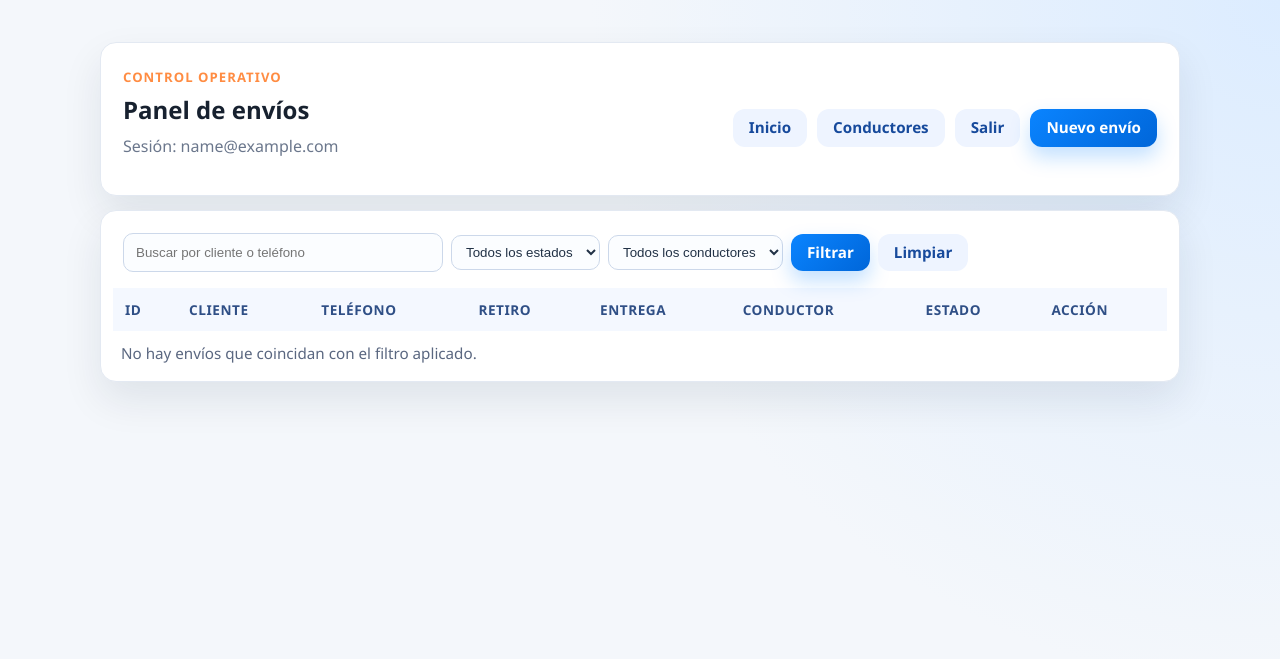
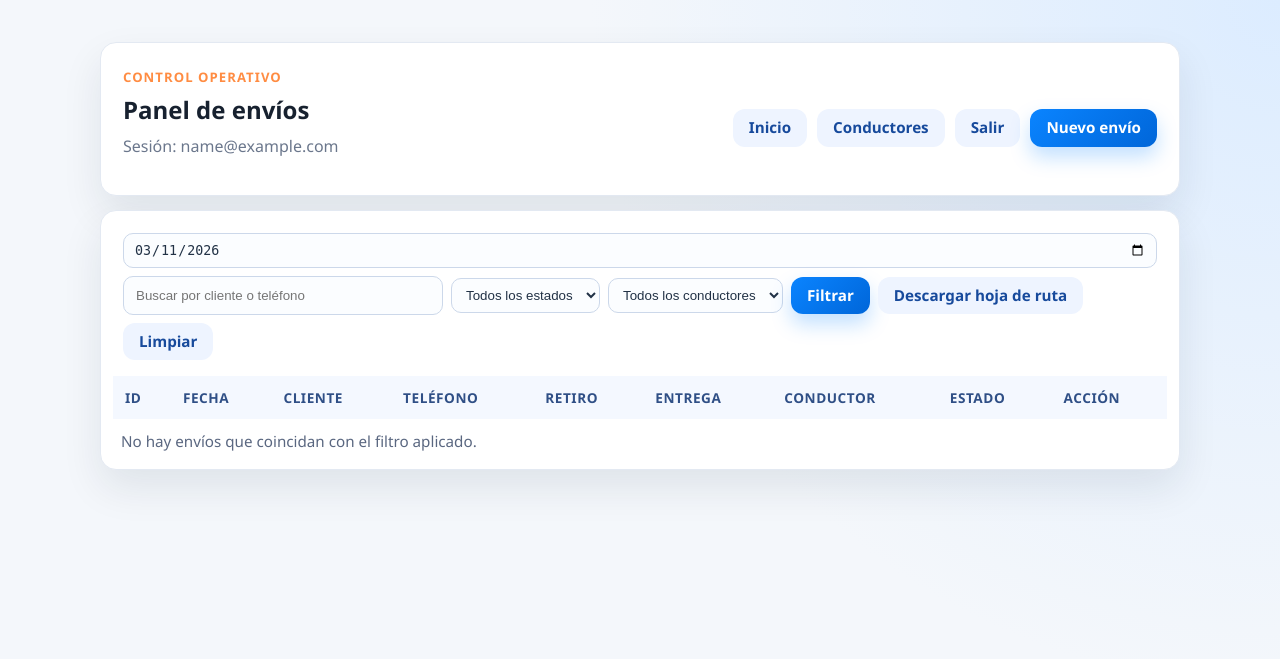
Before and after one commit to josemanuelweb/logistica_rutaexpress, a FastAPI app: page /dashboard in a window 1280 px wide. Shown: the top 659 px of the page. Run offline with FastAPI, Linux system fonts and the light colour scheme; the visitor is signed in with stand-in values (Sample User, id 1); data comes from the database, SQL or seed files in the repository; data that the repository does not hold is empty.

Commit message:
feat: add date filtering and csv route sheet export

```diff
--- a/main.py
+++ b/main.py
@@ -1,10 +1,13 @@
 import hashlib
 import hmac
+import io
 import os
 import sqlite3
+from csv import writer
+from datetime import date, datetime
 
 from fastapi import FastAPI, Form, Request
-from fastapi.responses import HTMLResponse, RedirectResponse
+from fastapi.responses import HTMLResponse, RedirectResponse, Response
 from fastapi.staticfiles import StaticFiles
 from fastapi.templating import Jinja2Templates
 from starlette.middleware.sessions import SessionMiddleware
@@ -66,6 +69,20 @@ def login_required(request: Request):
     return None
 
 
+def today_iso() -> str:
+    return date.today().isoformat()
+
+
+def normalize_date_or_today(raw_date: str) -> str:
+    candidate = raw_date.strip()
+    if not candidate:
+        return today_iso()
+    try:
+        return datetime.strptime(candidate, "%Y-%m-%d").date().isoformat()
+    except ValueError:
+        return today_iso()
+
+
 def init_db():
     conn = get_db()
 
@@ -97,6 +114,7 @@ def init_db():
     telefono TEXT,
     direccion_retiro TEXT,
     direccion_entrega TEXT,
+    fecha TEXT,
     estado TEXT,
     conductor_id INTEGER
     )
@@ -108,6 +126,13 @@ def init_db():
     ]
     if "conductor_id" not in columnas_envios:
         conn.execute("ALTER TABLE envios ADD COLUMN conductor_id INTEGER")
+    if "fecha" not in columnas_envios:
+        conn.execute("ALTER TABLE envios ADD COLUMN fecha TEXT")
+
+    conn.execute(
+        "UPDATE envios SET fecha = ? WHERE fecha IS NULL OR fecha = ''",
+        (today_iso(),),
+    )
 
     conteo_conductores = conn.execute("SELECT COUNT(*) FROM conductores").fetchone()[0]
     if conteo_conductores == 0:
@@ -178,7 +203,9 @@ def logout(request: Request):
 
 
 @app.get("/dashboard", response_class=HTMLResponse)
-def dashboard(request: Request, estado: str = "", q: str = "", conductor: str = ""):
+def dashboard(
+    request: Request, estado: str = "", q: str = "", conductor: str = "", fecha: str = ""
+):
     auth_redirect = login_required(request)
     if auth_redirect:
         return auth_redirect
@@ -189,10 +216,14 @@ def dashboard(request: Request, estado: str = "", q: str = "", conductor: str =
 
     estado_normalizado = estado.strip().lower().replace(" ", "_")
     query_texto = q.strip()
+    fecha_filtro = normalize_date_or_today(fecha)
 
     conductor_id = None
     if conductor.strip().isdigit():
         conductor_id = int(conductor.strip())
+
+    filtros.append("e.fecha = ?")
+    params.append(fecha_filtro)
 
     if estado_normalizado in ESTADOS_VALIDOS:
         filtros.append("e.estado = ?")
@@ -231,8 +262,101 @@ def dashboard(request: Request, estado: str = "", q: str = "", conductor: str =
             "filtro_estado": estado_normalizado if estado_normalizado in ESTADOS_VALIDOS else "",
             "filtro_q": query_texto,
             "filtro_conductor": conductor_id,
+            "filtro_fecha": fecha_filtro,
             "usuario_email": request.session.get("user_email", ""),
         },
+    )
+
+
+@app.get("/dashboard/hoja-ruta.csv")
+def descargar_hoja_ruta(
+    request: Request, estado: str = "", q: str = "", conductor: str = "", fecha: str = ""
+):
+    auth_redirect = login_required(request)
+    if auth_redirect:
+        return auth_redirect
+
+    conn = get_db()
+    filtros = []
+    params = []
+
+    estado_normalizado = estado.strip().lower().replace(" ", "_")
+    query_texto = q.strip()
+    fecha_filtro = normalize_date_or_today(fecha)
+
+    conductor_id = None
+    if conductor.strip().isdigit():
+        conductor_id = int(conductor.strip())
+
+    filtros.append("e.fecha = ?")
+    params.append(fecha_filtro)
+
+    if estado_normalizado in ESTADOS_VALIDOS:
+        filtros.append("e.estado = ?")
+        params.append(estado_normalizado)
+
+    if query_texto:
+        filtros.append("(e.cliente LIKE ? OR e.telefono LIKE ?)")
+        like_val = f"%{query_texto}%"
+        params.extend([like_val, like_val])
+
+    if conductor_id:
+        filtros.append("e.conductor_id = ?")
+        params.append(conductor_id)
+
+    sql = """
+        SELECT e.id, e.fecha, e.cliente, e.telefono, e.direccion_retiro, e.direccion_entrega, e.estado, c.nombre AS conductor_nombre
+        FROM envios e
+        LEFT JOIN conductores c ON c.id = e.conductor_id
+    """
+    if filtros:
+        sql += " WHERE " + " AND ".join(filtros)
+    sql += " ORDER BY e.id DESC"
+
+    envios = conn.execute(sql, params).fetchall()
+    conductor_nombre = "todos"
+    if conductor_id:
+        conductor_row = conn.execute(
+            "SELECT nombre FROM conductores WHERE id = ?", (conductor_id,)
+        ).fetchone()
+        if conductor_row:
+            conductor_nombre = conductor_row["nombre"].strip().replace(" ", "_").lower()
+    conn.close()
+
+    buffer = io.StringIO()
+    csv_writer = writer(buffer, delimiter=";")
+    csv_writer.writerow(
+        [
+            "id",
+            "fecha",
+            "cliente",
+            "telefono",
+            "direccion_retiro",
+            "direccion_entrega",
+            "conductor",
+            "estado",
+        ]
+    )
+    for envio in envios:
+        csv_writer.writerow(
+            [
+                envio["id"],
+                envio["fecha"],
+                envio["cliente"],
+                envio["telefono"],
+                envio["direccion_retiro"],
+                envio["direccion_entrega"],
+                envio["conductor_nombre"] or "",
+                envio["estado"],
+            ]
+        )
+
+    csv_content = "\ufeff" + buffer.getvalue()
+    filename = f"hoja_ruta_{fecha_filtro}_{conductor_nombre}.csv"
+    return Response(
+        content=csv_content,
+        media_type="text/csv; charset=utf-8",
+        headers={"Content-Disposition": f'attachment; filename="{filename}"'},
     )
 
 
@@ -339,6 +463,7 @@ def nuevo_envio_page(request: Request):
         {
             "request": request,
             "conductores": conductores,
+            "fecha_hoy": today_iso(),
             "usuario_email": request.session.get("user_email", ""),
         },
     )
@@ -351,11 +476,14 @@ def nuevo_envio(
     telefono: str = Form(...),
     direccion_retiro: str = Form(...),
     direccion_entrega: str = Form(...),
+    fecha: str = Form(""),
     conductor_id: int = Form(...),
 ):
     auth_redirect = login_required(request)
     if auth_redirect:
         return auth_redirect
+
+    fecha_envio = normalize_date_or_today(fecha)
 
     conn = get_db()
     conductor = conn.execute(
@@ -366,10 +494,17 @@ def nuevo_envio(
     conn.execute(
         """
         INSERT INTO envios
-        (cliente, telefono, direccion_retiro, direccion_entrega, estado, conductor_id)
-        VALUES (?, ?, ?, ?, 'pendiente', ?)
+        (cliente, telefono, direccion_retiro, direccion_entrega, fecha, estado, conductor_id)
+        VALUES (?, ?, ?, ?, ?, 'pendiente', ?)
         """,
-        (cliente, telefono, direccion_retiro, direccion_entrega, conductor_id_val),
+        (
+            cliente,
+            telefono,
+            direccion_retiro,
+            direccion_entrega,
+            fecha_envio,
+            conductor_id_val,
+        ),
     )
 
     conn.commit()
--- a/templates/dashboard.html
+++ b/templates/dashboard.html
@@ -25,6 +25,13 @@
     <section class="card table-card">
       <form method="get" action="/dashboard" class="filters-bar">
         <input
+          type="date"
+          name="fecha"
+          value="{{ filtro_fecha }}"
+          class="status-select"
+        >
+
+        <input
           type="text"
           name="q"
           value="{{ filtro_q }}"
@@ -47,6 +54,14 @@
         </select>
 
         <button type="submit" class="btn btn-primary">Filtrar</button>
+        <button
+          type="submit"
+          formaction="/dashboard/hoja-ruta.csv"
+          formmethod="get"
+          class="btn btn-secondary"
+        >
+          Descargar hoja de ruta
+        </button>
         <a href="/dashboard" class="btn btn-secondary">Limpiar</a>
       </form>
 
@@ -55,6 +70,7 @@
           <thead>
             <tr>
               <th>ID</th>
+              <th>Fecha</th>
               <th>Cliente</th>
               <th>Teléfono</th>
               <th>Retiro</th>
@@ -68,6 +84,7 @@
             {% for envio in envios %}
             <tr>
               <td>#{{ envio.id }}</td>
+              <td>{{ envio.fecha }}</td>
               <td>{{ envio.cliente }}</td>
               <td>{{ envio.telefono }}</td>
               <td>{{ envio.direccion_retiro }}</td>
--- a/templates/nuevo_envio.html
+++ b/templates/nuevo_envio.html
@@ -42,6 +42,11 @@
           <input name="direccion_entrega" placeholder="Ej: Cabildo 2000" required>
         </div>
 
+        <div>
+          <label>Fecha</label>
+          <input type="date" name="fecha" value="{{ fecha_hoy }}" required>
+        </div>
+
         <div class="full-col">
           <label>Conductor asignado</label>
           <select name="conductor_id" class="status-select" required>
```
Also changed, not shown: tests/test_app.py (+47 -1 lines).
